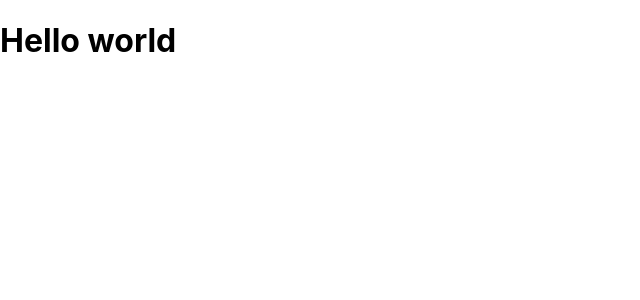
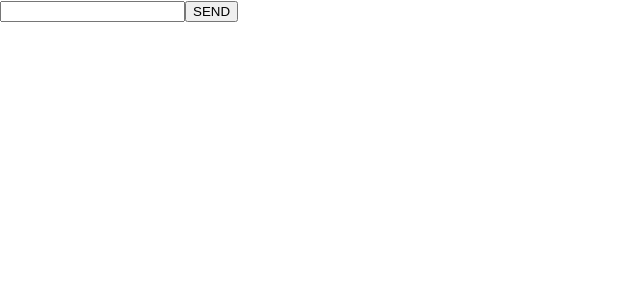
Before and after one commit to wizaqua/amplifyapp, a React (Create React App) app: page / in a window 1280 px wide. Shown: the top 300 px of the page, without its empty margins (0-640 px from the left). Built offline with nearby package versions, Linux system fonts and the light colour scheme.

Commit message:
input要素を追加

```diff
--- a/src/App.js
+++ b/src/App.js
@@ -4,7 +4,10 @@
 
 function App() {
   return (
-    <h1>Hello world</h1>
+    <div>
+        <input type="text" />
+        <button>SEND</button>
+      </div>
   );
 }
 
```
